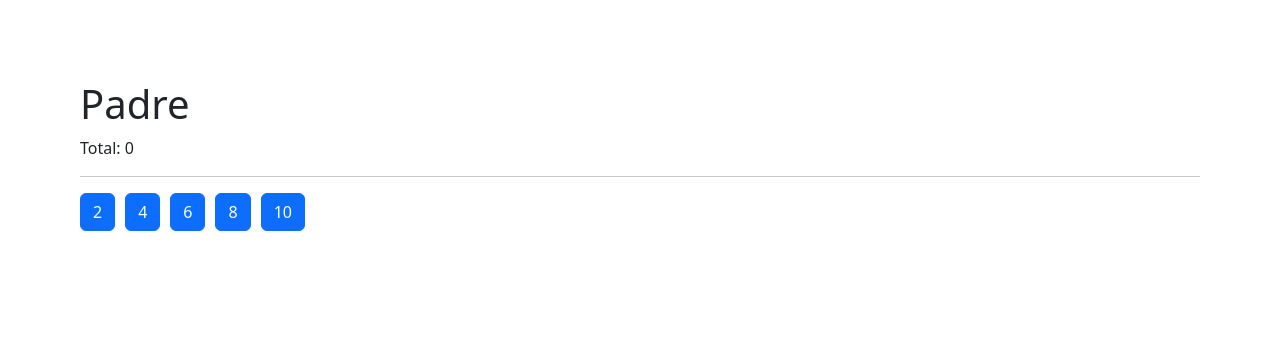
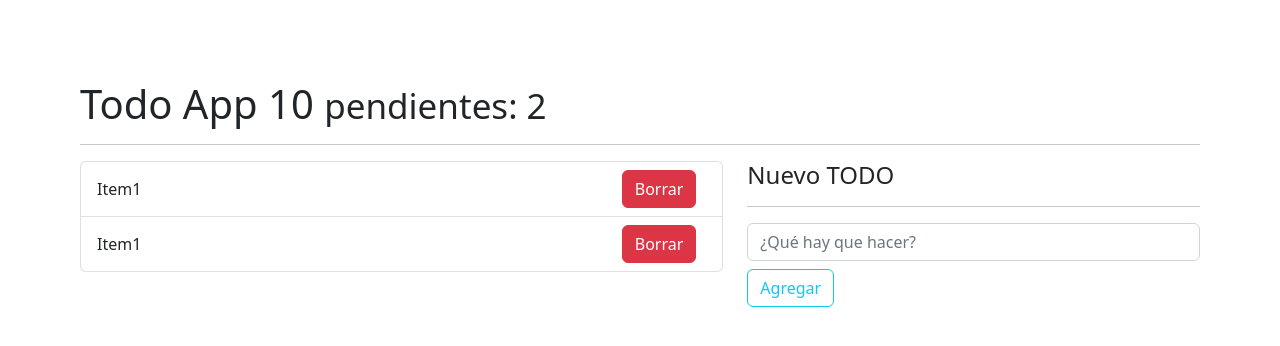
Before and after one commit to Yadira-Ferrer/React-Projects, a React (Vite) app in the folder 05-hook-app/: page / in a window 1280 px wide. Shown: the top 346 px of the page. Built offline with nearby package versions, Linux system fonts and the light colour scheme.

Commit message:
Create Todo app

```diff
--- a/05-hook-app/src/07-tarea-memo/Hijo.jsx
+++ b/05-hook-app/src/07-tarea-memo/Hijo.jsx
@@ -1,7 +1,7 @@
 import React from 'react';
 
 export const Hijo = React.memo(({ numero, incrementar }) => {
-  console.log('  Me volví a generar :(  ');
+  //console.log('  Me volví a generar :(  ');
 
   return (
     <button
--- /dev/null
+++ b/05-hook-app/src/08-useReducer/TodoApp.jsx
@@ -0,0 +1,57 @@
+import { useReducer } from 'react';
+import { todoReducer } from './todoReducer';
+
+const initialState = [
+  {
+    id: new Date().getTime,
+    description: 'Aprender SOLID',
+    done: false,
+  },
+  {
+    id: new Date().getTime * 2,
+    description: 'Aprender SOLID',
+    done: false,
+  },
+];
+
+export const TodoApp = () => {
+  const [todos, dispatchTodo] = useReducer(todoReducer, initialState);
+
+  return (
+    <>
+      <h1>
+        Todo App 10 <small>pendientes: 2</small>
+      </h1>
+      <hr />
+      <div className="row">
+        <div className="col-7">
+          <ul className="list-group">
+            {todos.map((todo) => (
+              <li
+                key={todo.id}
+                className="list-group-item d-flex justify-content-between"
+              >
+                <span className="align-self-center">Item1</span>
+                <button className="btn btn-danger">Borrar</button>
+              </li>
+            ))}
+          </ul>
+        </div>
+        <div className="col-5">
+          <h4>Nuevo TODO</h4>
+          <hr />
+          <form>
+            <input
+              type="text"
+              placeholder="¿Qué hay que hacer?"
+              className="form-control"
+            />
+            <button type="submit" className="btn btn-outline-info mt-2">
+              Agregar
+            </button>
+          </form>
+        </div>
+      </div>
+    </>
+  );
+};
--- /dev/null
+++ b/05-hook-app/src/08-useReducer/intro-reducer.js
@@ -0,0 +1,34 @@
+// ¿Qués es un reducer?
+// No es más que una función pura que retorna un estado.
+
+const initialState = [
+  {
+    id: 1,
+    todo: 'Aprender SOLID',
+    done: false,
+  },
+];
+
+const todoReducer = (state = initialState, action = {}) => {
+  if (action.type === '[TODO] add todo') {
+    return [...state, action.payload];
+  }
+  return state;
+};
+
+let todos = todoReducer();
+
+const newTodo = {
+  id: 2,
+  todo: 'Apernder Clean Code',
+  done: false,
+};
+
+const addTodoAction = {
+  type: '[TODO] add todo',
+  payload: newTodo,
+};
+
+todos = todoReducer(todos, addTodoAction);
+
+console.log({ state: todos });
--- /dev/null
+++ b/05-hook-app/src/08-useReducer/todoReducer.js
@@ -0,0 +1,8 @@
+export const todoReducer = (initialState = [], action) => {
+  switch (action.type) {
+    case 'ABC':
+      throw new Error('Action.type = need to be implemented.');
+    default:
+      return initialState;
+  }
+};
--- a/05-hook-app/src/main.jsx
+++ b/05-hook-app/src/main.jsx
@@ -1,6 +1,7 @@
 import React from 'react';
 import ReactDOM from 'react-dom/client';
-import { Padre } from './07-tarea-memo/Padre';
+import { TodoApp } from './08-useReducer/TodoApp';
+//import { Padre } from './07-tarea-memo/Padre';
 //import { CallbackHook } from './06-memos/CallbackHook';
 //import { MemoHook } from './06-memos/MemoHook';
 //import { Memorize } from './06-memos/Memorize';
@@ -12,10 +13,13 @@
 //import { CounterWithCustomHook } from './01-useState/CounterWithCustomHook';
 //import { CounterApp } from './01-useState/CounterApp';
 //import { HooksApp } from './HooksApp';
+
+//import './08-useReducer/intro-reducer';
+
 import './index.css';
 
 ReactDOM.createRoot(document.getElementById('root')).render(
   //<React.StrictMode>
-  <Padre />
+  <TodoApp />
   //</React.StrictMode>
 );
```
